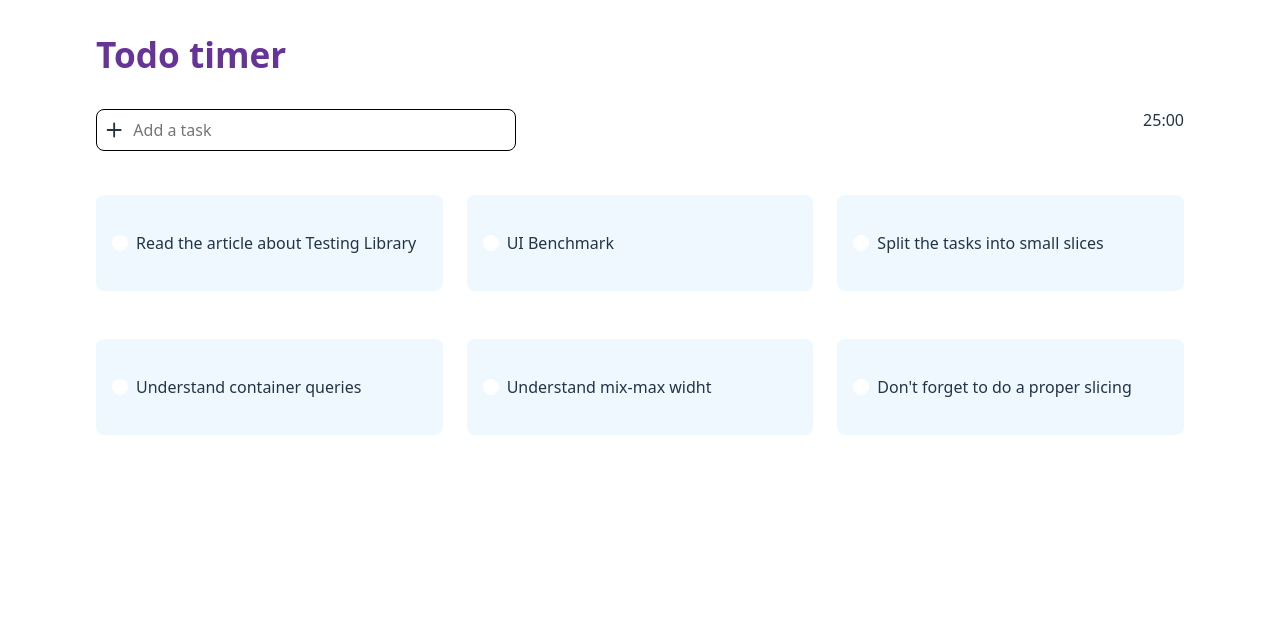
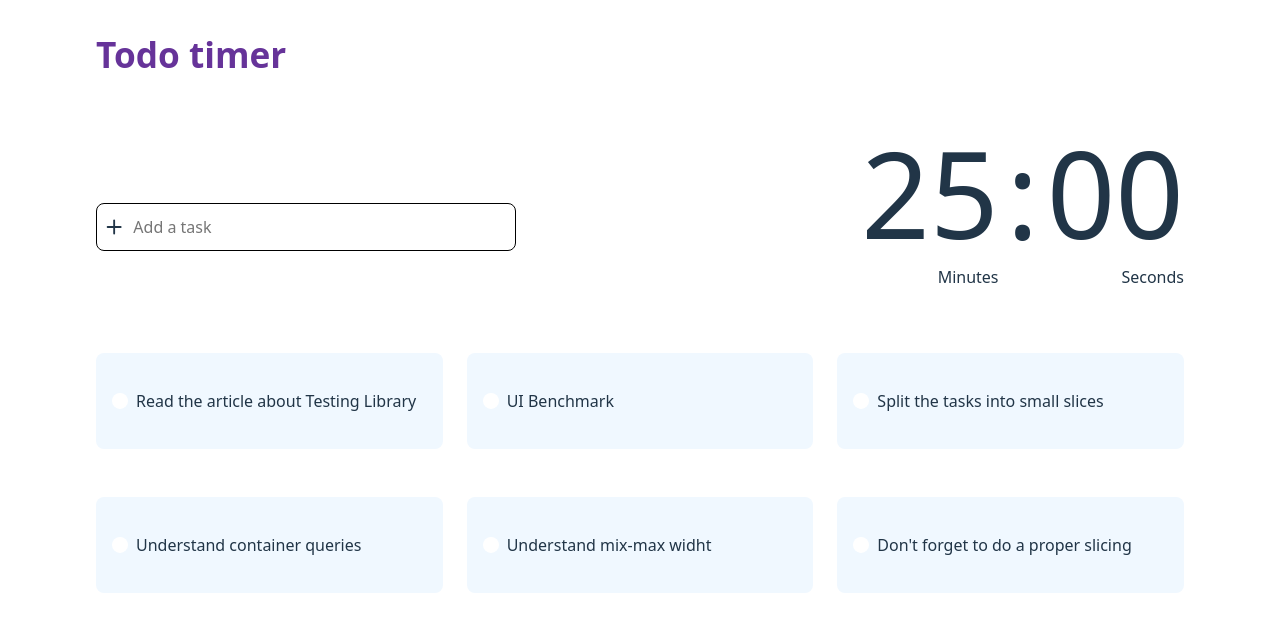
Before and after one commit to meegido/todo-timer, a React (Vite) app: page / in a window 1280 px wide. Shown: the top 632 px of the page. Built offline with nearby package versions, Linux system fonts and the light colour scheme.

Commit message:
25min countdown starts when loading page

```diff
--- a/src/components/create-todo-item/create-todo-item.module.css
+++ b/src/components/create-todo-item/create-todo-item.module.css
@@ -19,6 +19,7 @@
   @media (min-width: 1200px) {
     max-width: 420px;
     flex: 1;
+    height: 48px;
   }
 }
 
--- /dev/null
+++ b/src/components/timer/timer.module.css
@@ -0,0 +1,26 @@
+.timer__wrapper {
+  display: flex;
+
+  gap: 8px;
+}
+
+.time__wrapper {
+  display: flex;
+  flex-direction: column;
+}
+
+.divider,
+.time__wrapper span:first-of-type {
+  font-size: 84px;
+
+  @media (min-width: 1200px) {
+    font-size: 120px;
+  }
+}
+
+.time__wrapper span:last-of-type {
+  display: flex;
+  justify-content: flex-end;
+  font-size: 16px;
+  line-height: 0;
+}
--- /dev/null
+++ b/src/components/timer/timer.tsx
@@ -0,0 +1,65 @@
+import React from 'react';
+import styles from './timer.module.css';
+
+interface TimeLeft {
+  minutes: number;
+  seconds: number;
+}
+
+const Timer = () => {
+  const [timeLeft, setTimeLeft] = React.useState<TimeLeft>({
+    minutes: 25,
+    seconds: 0,
+  });
+  const intervalRef = React.useRef<number | null>(0);
+
+  const duration = timeLeft.minutes * 60 * 1000 + timeLeft.seconds * 1000; // Convert to milliseconds
+  const durationTimestamp = new Date().getTime() + duration; // Calculate the target timestamp
+
+  React.useEffect(() => {
+    const currentTimeStamp = new Date().getTime();
+    const remaining = durationTimestamp - currentTimeStamp;
+
+    const updateCountdown = () => {
+      const newTimeLeft = remaining;
+      setTimeLeft(() => {
+        return {
+          minutes: Math.floor((newTimeLeft / 1000 / 60) % 60),
+          seconds: Math.floor((newTimeLeft / 1000) % 60),
+        };
+      });
+    };
+
+    if (remaining > 0) {
+      intervalRef.current = window.setInterval(updateCountdown, 1000);
+    }
+
+    return () => {
+      if (intervalRef.current) {
+        window.clearInterval(intervalRef.current);
+      }
+    };
+  }, [durationTimestamp]);
+
+  return (
+    <section>
+      <div className={styles.timer__wrapper}>
+        <div className={styles.time__wrapper}>
+          <span aria-label={`${timeLeft.minutes} minutes left`}>
+            {timeLeft.minutes}
+          </span>
+          <span>Minutes</span>
+        </div>
+        <span className={styles.divider}>:</span>
+        <div className={styles.time__wrapper}>
+          <span aria-label="00 seconds left">
+            {timeLeft.seconds === 0 ? '00' : timeLeft.seconds}
+          </span>
+          <span>Seconds</span>
+        </div>
+      </div>
+    </section>
+  );
+};
+
+export default Timer;
--- a/src/todo-timer.module.css
+++ b/src/todo-timer.module.css
@@ -10,7 +10,7 @@ main {
   display: flex;
   flex-direction: column;
   gap: 24px;
-  padding: 2em 0;
+  padding: 4em 0;
   max-width: var(--container-width);
   width: 100%;
 
@@ -24,9 +24,10 @@ main {
   display: flex;
   flex-direction: column-reverse;
   justify-content: space-between;
-  gap: 24px;
+  gap: 40px;
 
   @media (min-width: 1200px) {
     flex-direction: row;
+    align-items: baseline;
   }
 }
--- a/src/todo-timer.tsx
+++ b/src/todo-timer.tsx
@@ -3,6 +3,7 @@ import CreateTodoItem from './components/create-todo-item/create-todo';
 import TodoList from './components/todo-list/todo-list';
 import styles from './todo-timer.module.css';
 import Header from './shared/header/header';
+import Timer from './components/timer/timer';
 export interface Todo {
   id: string;
   title: string;
@@ -42,7 +43,7 @@ function TodoTimer() {
           setInputCreateValue={setInputCreateValue}
           handleCreateTodo={handleCreateTodo}
         />
-        <p>25:00</p>
+        <Timer />
       </section>
 
       <section className={styles.list__wrapper}>
```
Also changed, not shown: 1 other file (tests, documents, lock files or other folders).
